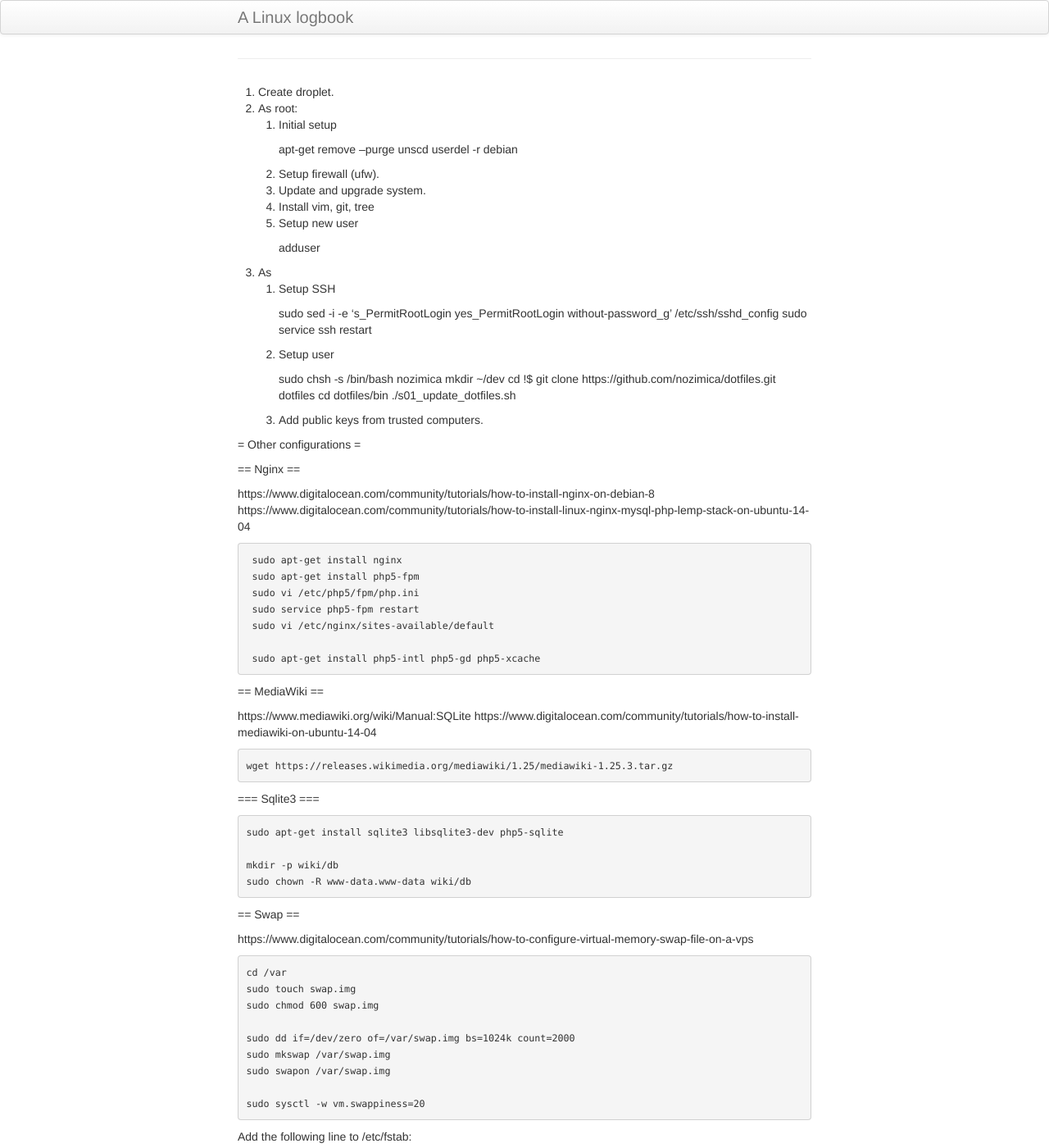
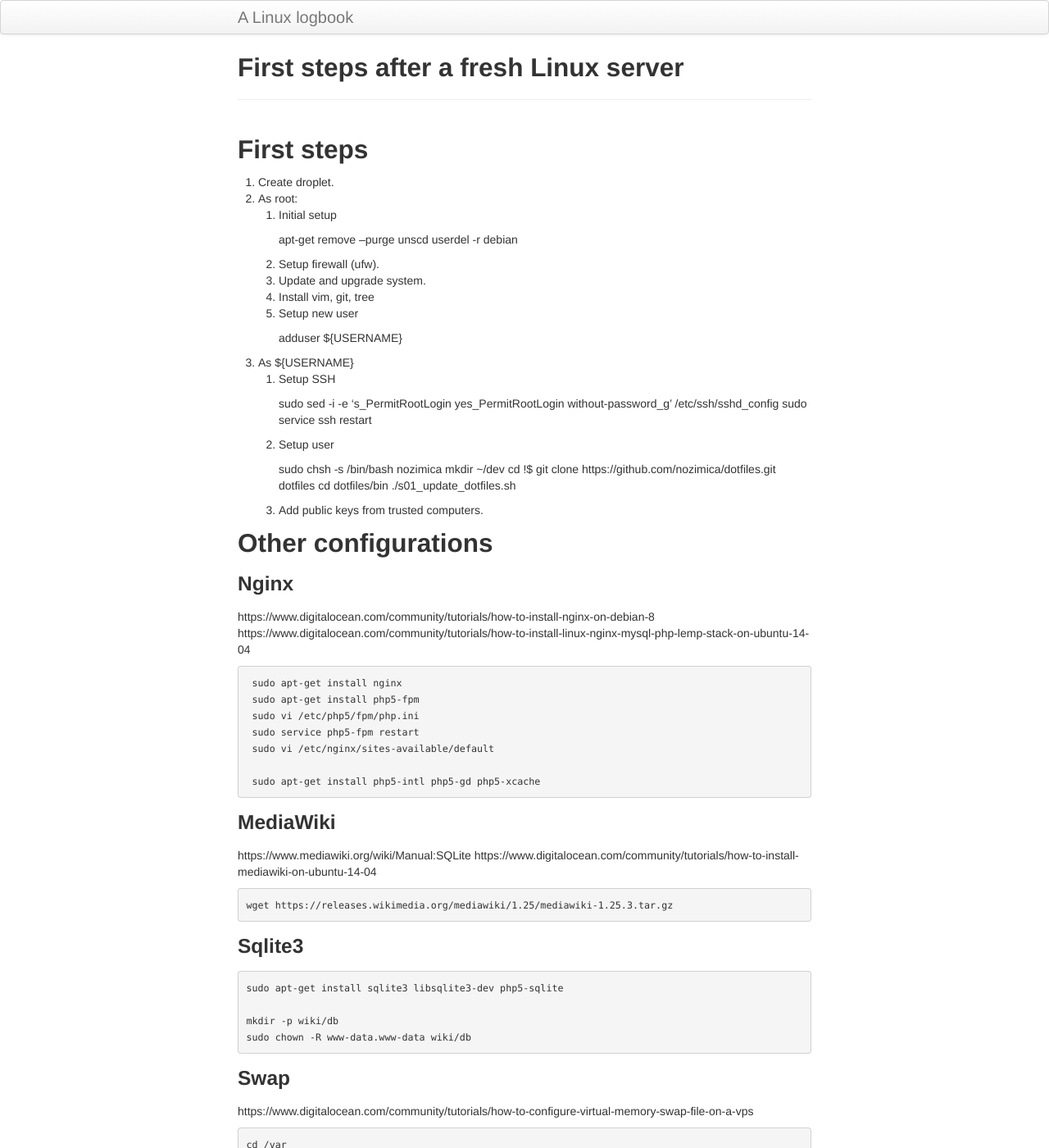
Before and after one commit to nozimica/nozimica.github.io, a Jekyll site: the page built from pages/installing.md, in a window 1280 px wide and 1400 px high. Shown: the whole window at 82% size. Built offline with Jekyll 4.4.1, drawn with Linux system fonts in a browser that asks for light colours; our own code applies the rules of GitHub Pages for plain Markdown files.

Commit message:
Update installing.md

```diff
--- a/pages/installing.md
+++ b/pages/installing.md
@@ -1,3 +1,11 @@
+---
+layout: page
+title: First steps after a fresh Linux server
+---
+
+First steps
+-----------
+
 1. Create droplet.
 1. As root:
     1. Initial setup
@@ -10,9 +18,9 @@
     1. Install vim, git, tree
     1. Setup new user
 
-        adduser <USERNAME>
+        adduser ${USERNAME}
 
-1. As <USERNAME>
+1. As ${USERNAME}
     1. Setup SSH
 
         sudo sed -i -e 's_PermitRootLogin yes_PermitRootLogin without-password_g' /etc/ssh/sshd_config
@@ -29,9 +37,10 @@
 
     1. Add public keys from trusted computers.
 
-= Other configurations =
+Other configurations
+--------------------
 
-== Nginx ==
+### Nginx
 
 https://www.digitalocean.com/community/tutorials/how-to-install-nginx-on-debian-8
 https://www.digitalocean.com/community/tutorials/how-to-install-linux-nginx-mysql-php-lemp-stack-on-ubuntu-14-04
@@ -44,21 +53,21 @@ https://www.digitalocean.com/community/tutorials/how-to-install-linux-nginx-mysq
 
      sudo apt-get install php5-intl php5-gd php5-xcache
 
-== MediaWiki ==
+### MediaWiki
 
 https://www.mediawiki.org/wiki/Manual:SQLite
 https://www.digitalocean.com/community/tutorials/how-to-install-mediawiki-on-ubuntu-14-04
 
     wget https://releases.wikimedia.org/mediawiki/1.25/mediawiki-1.25.3.tar.gz
 
-=== Sqlite3 ===
+### Sqlite3
 
     sudo apt-get install sqlite3 libsqlite3-dev php5-sqlite
 
     mkdir -p wiki/db
     sudo chown -R www-data.www-data wiki/db
 
-== Swap ==
+### Swap
 
 https://www.digitalocean.com/community/tutorials/how-to-configure-virtual-memory-swap-file-on-a-vps
 
```
